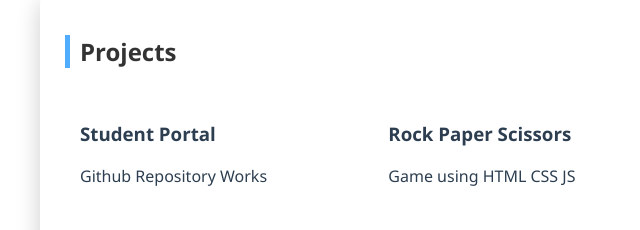
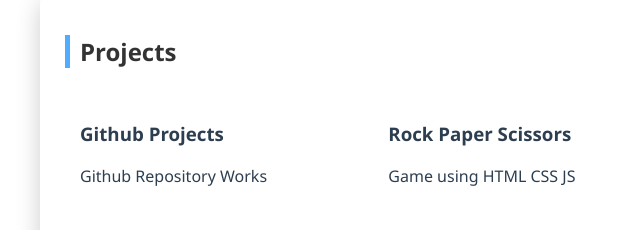
Before and after one commit to Karlaaaa09/ITCC-40---A, a plain HTML site: page Karla Resume/index.html in a window 1280 px wide. Shown: the part 2660-2890 px from the top of the page, 120-760 px from the left. Drawn offline with Linux system fonts and the light colour scheme.

Commit message:
Add files via upload

```diff
--- a/Karla Resume/index.html
+++ b/Karla Resume/index.html
@@ -148,10 +148,7 @@
 </div>
 </div>
 
-
 </section>
-
-
 
 <section class="card">
 
@@ -160,7 +157,7 @@
 <div class="project-container">
 
 <a href="https://github.com/Karlaaaa09" target="_blank" class="project-card">
-<h3>Student Portal</h3>
+<h3>Github Projects</h3>
 <p>Github Repository Works</p>
 </a>
 
```
